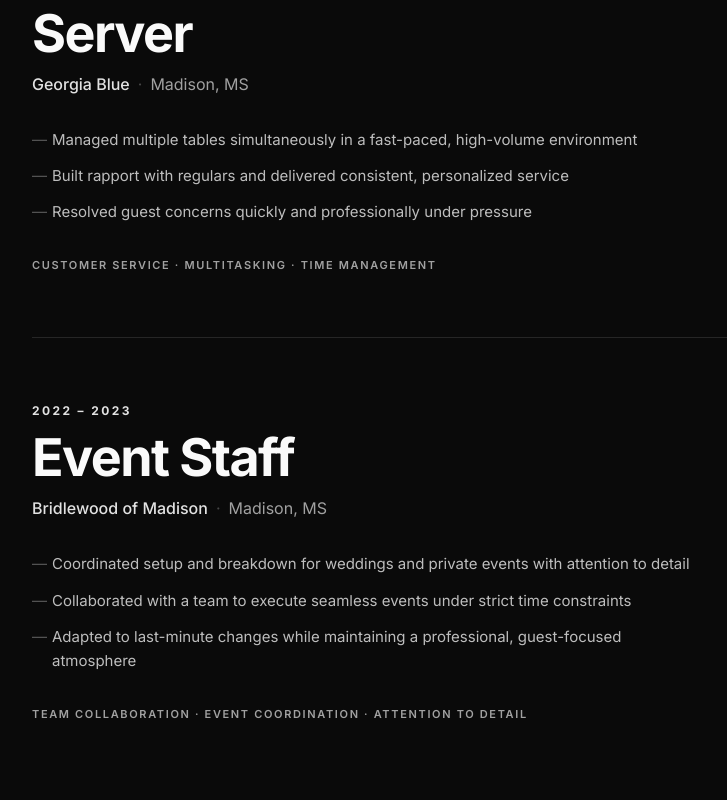
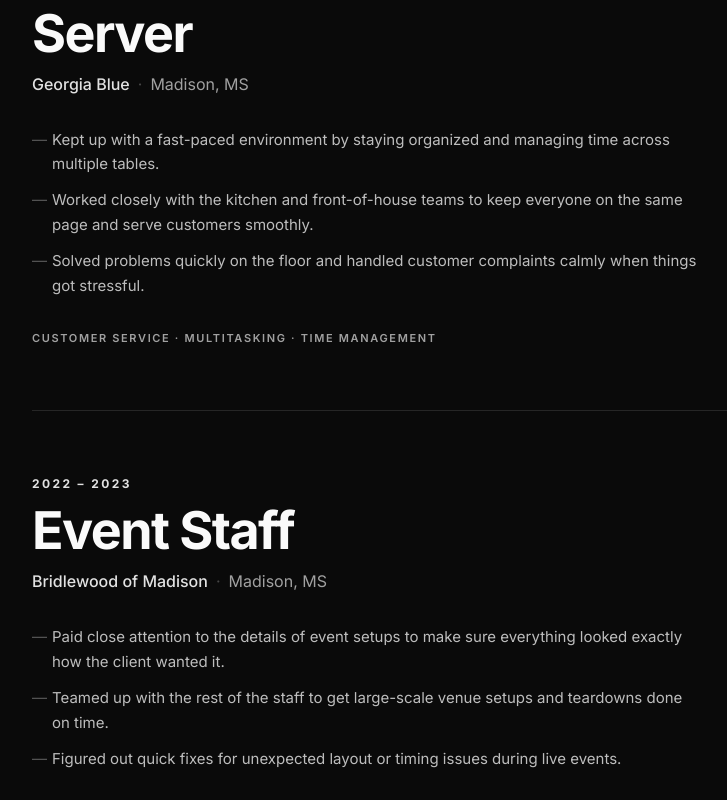
Before and after one commit to brysonhen/personal_website, a React (Vite) app: page / in a window 1280 px wide. Shown: the part 4380-5180 px from the top of the page, without its empty margins (160-887 px from the left). Built offline with nearby package versions, Linux system fonts and the light colour scheme; no server answers.

Commit message:
update experience copy

```diff
--- a/src/components/Education.jsx
+++ b/src/components/Education.jsx
@@ -44,7 +44,7 @@ export default function Education() {
           B.S. Computer Science
         </h3>
         <p className="text-base md:text-lg text-muted mt-3">
-          Data Science Emphasis &nbsp;·&nbsp; Minor in Mathematics
+          Data Science Emphasis
         </p>
 
         {/* Big stats band */}
--- a/src/components/Experience.jsx
+++ b/src/components/Experience.jsx
@@ -7,9 +7,9 @@ const experience = [
     location: 'Madison, MS',
     date: 'Summer 2023, 2024 & 2025',
     bullets: [
-      'Managed multiple tables simultaneously in a fast-paced, high-volume environment',
-      'Built rapport with regulars and delivered consistent, personalized service',
-      'Resolved guest concerns quickly and professionally under pressure',
+      'Kept up with a fast-paced environment by staying organized and managing time across multiple tables.',
+      'Worked closely with the kitchen and front-of-house teams to keep everyone on the same page and serve customers smoothly.',
+      'Solved problems quickly on the floor and handled customer complaints calmly when things got stressful.',
     ],
     skills: ['Customer Service', 'Multitasking', 'Time Management'],
   },
@@ -19,9 +19,9 @@ const experience = [
     location: 'Madison, MS',
     date: '2022 – 2023',
     bullets: [
-      'Coordinated setup and breakdown for weddings and private events with attention to detail',
-      'Collaborated with a team to execute seamless events under strict time constraints',
-      'Adapted to last-minute changes while maintaining a professional, guest-focused atmosphere',
+      'Paid close attention to the details of event setups to make sure everything looked exactly how the client wanted it.',
+      'Teamed up with the rest of the staff to get large-scale venue setups and teardowns done on time.',
+      'Figured out quick fixes for unexpected layout or timing issues during live events.',
     ],
     skills: ['Team Collaboration', 'Event Coordination', 'Attention to Detail'],
   },
```
